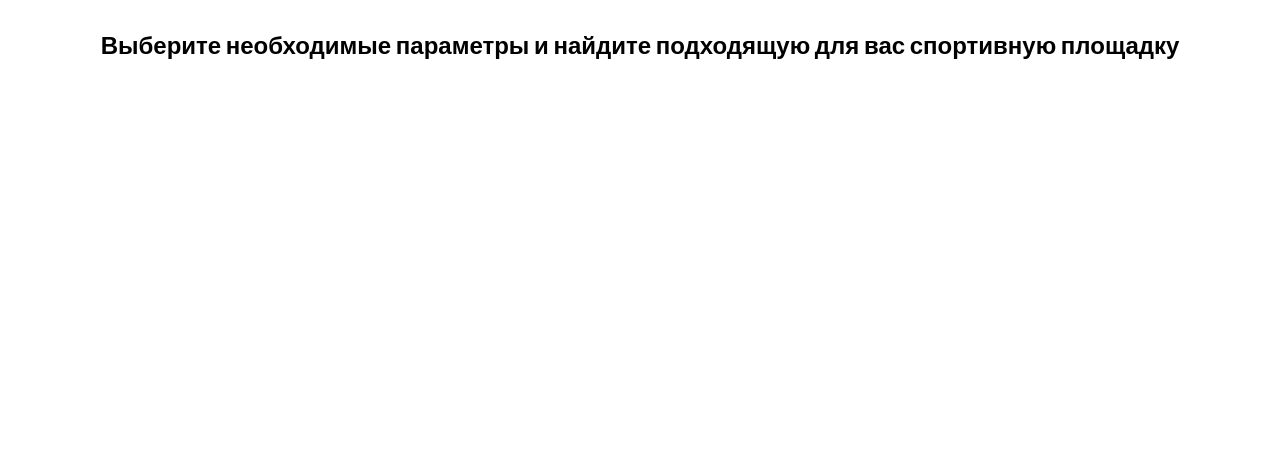
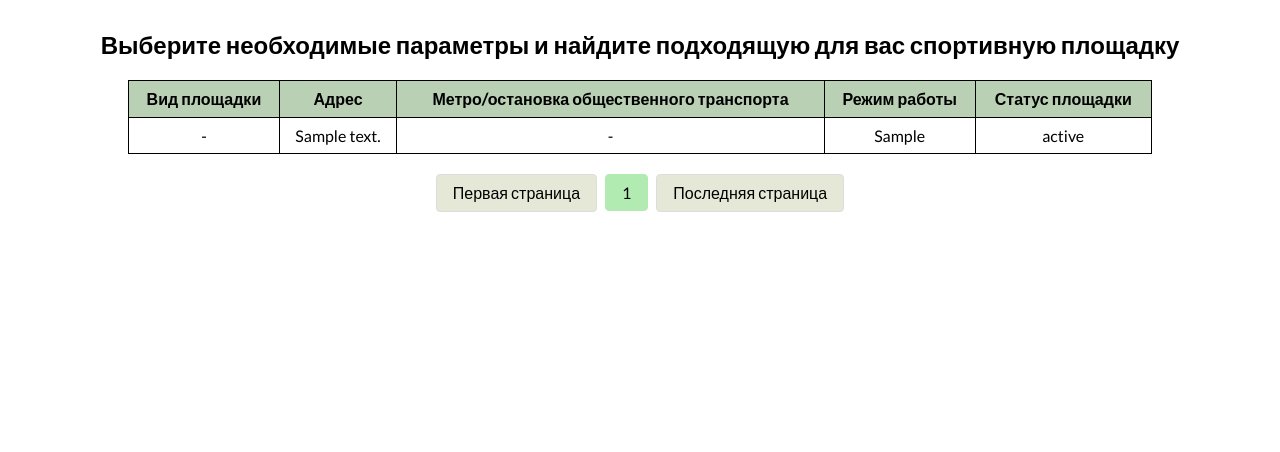
Before and after one commit to Li18ko/Course-Project, a PHP site: page / in a window 1280 px wide. Shown: the part 173-625 px from the top of the page. Run offline with PHP 8.4, Linux system fonts and the light colour scheme; tables that the repository leaves empty or names only in its code hold one stand-in row (values such as "Sample post").

Commit message:
вывод информации таблица + пагинация + определенное кол-во записей на странице

```diff
--- a/index.php
+++ b/index.php
@@ -27,14 +27,67 @@ include 'db.php';
 
     <main>
         <h2>Выберите необходимые параметры и найдите подходящую для вас спортивную площадку</h2>
+        <div class="info">
+            <table>
+                <tr class="table_header">
+                    <th>Вид площадки</th>
+                    <th>Адрес</th>
+                    <th>Метро/остановка общественного транспорта</th>
+                    <th>Режим работы</th>
+                    <th>Статус площадки</th>
+                </tr>
+
+                <?php
+                $sql = "SELECT * FROM dataset";
+                $result = $mysql->query($sql);
+
+                $sql = "SELECT COUNT(*) AS total FROM dataset";
+                $result = $mysql->query($sql);
+                $row = $result->fetch_assoc();
+                $totalRecords = $row['total'];
+
+                $recordsPerPage = 10;
+                $totalPages = ceil($totalRecords / $recordsPerPage);
+
+                $currentPage = isset($_GET['page']) ? $_GET['page'] : 1;
+                $offset = ($currentPage - 1) * $recordsPerPage;
+
+                $sql = "SELECT * FROM dataset LIMIT $offset, $recordsPerPage";
+                $result = $mysql->query($sql);
+
+                if ($result->num_rows > 0) {
+                    while($row = $result->fetch_assoc()) {
+                        echo '<tr>';
+                        echo '<td>' . (!empty($row["typeSport"]) ? $row["typeSport"] : '-') . '</td>';
+                        echo '<td>' . (!empty($row["address"]) ? $row["address"] : '-') . '</td>';
+                        echo '<td>' . (!empty($row["metro_transportStop"]) ? $row["metro_transportStop"] : '-') . '</td>';
+                        echo '<td>' . (!empty($row["schedule"]) ? $row["schedule"] : '-') . '</td>';
+                        echo '<td>' . (!empty($row["status"]) ? $row["status"] : '-') . '</td>';
+                        echo '</tr>';
+                    }
+                }
+                ?>
+            </table>
+        </div>
+        <div class="pagination">
+            <?php
+            $currentPage = isset($_GET['page']) ? $_GET['page'] : 1;
+            $totalPages = ceil($totalRecords / $recordsPerPage);
+
+            $startPage = max(1, $currentPage - 1);
+            $endPage = min($totalPages, $currentPage + 1);
+
+            echo '<a class="btn first-page-btn" href="?page=1">Первая страница</a>';
+            for ($i = $startPage; $i <= $endPage; $i++) {
+                echo '<a class="btn ' . ($i == $currentPage ? 'active' : '') . '" href="?page=' . $i . '">' . $i . '</a>';
+            }
+            echo '<a class="btn last-page-btn" href="?page=' . $totalPages . '">Последняя страница</a>';
+            ?>
+        </div>
     </main>
 
     <footer>
         <p>&copy; 2023 Корнеева Е.С.</p>
     </footer>
-
-    <!-- Подключение ваших скриптов JavaScript, если есть -->
-    <!-- <script src="script.js"></script> -->
-
 </body>
 </html>
--- a/styless.css
+++ b/styless.css
@@ -75,3 +75,65 @@ footer {
         transform: scaleX(1);
     }
 }
+
+
+table {
+    border-collapse: collapse;
+    width: 100%;
+}
+
+th, td {
+    border: 1px solid black;
+    padding: 8px;
+    text-align: center;
+}
+
+.info {
+    width: 80%;
+    margin: 0 auto;
+    display: flex;
+    flex-direction: column;
+    align-items: center;
+}
+
+.table_header {
+    background-color: #bad0b4;
+}
+
+.pagination {
+    display: flex;
+    justify-content: center;
+    align-items: center;
+    margin: 20px;
+}
+
+.pagination a {
+    color: #000;
+    text-decoration: none;
+    padding: 8px 16px;
+    margin: 0 4px;
+    border: 1px solid #ddd;
+    border-radius: 4px;
+    transition: background-color 0.3s;
+}
+
+.pagination a:hover {
+    background-color: #f1f1f1;
+}
+
+.pagination a.active {
+    background-color: #b2ebb1;
+    color: rgb(0, 0, 0);
+    border: 1px solid #b2ebb1;
+}
+
+.pagination a.first-page-btn,
+.pagination a.last-page-btn {
+    background-color: #e6e8d7;
+    border: 1px solid #ddd;
+}
+
+.pagination a.first-page-btn:hover,
+.pagination a.last-page-btn:hover {
+    background-color: #ddd;
+}
```
